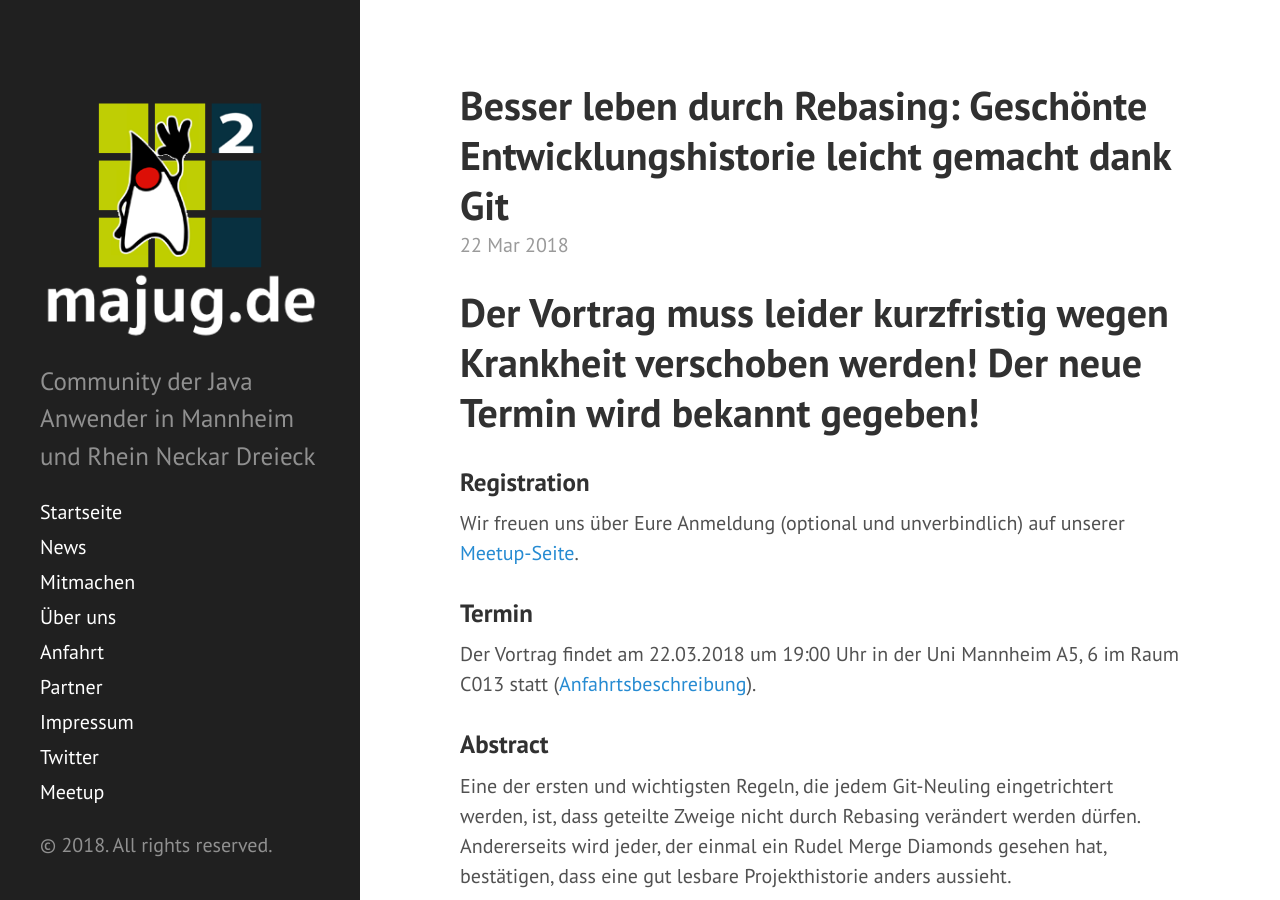
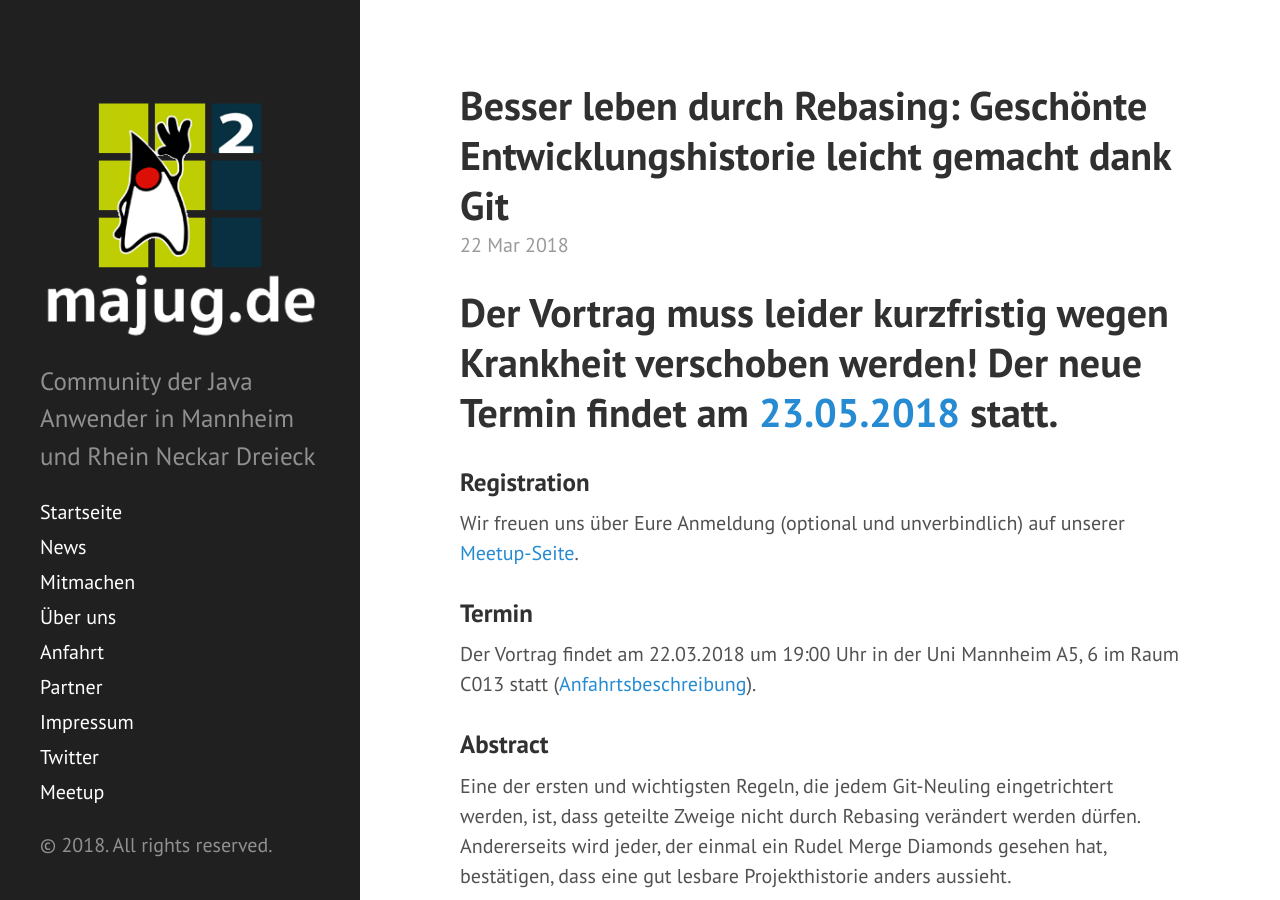
Before and after one commit to majug/majug.github.io, a Jekyll site: the page built from _posts/2018-03-22-git-rebasing.md, in a window 1280 px wide and 900 px high. Built offline with Jekyll 4.4.1, drawn with Linux system fonts in a browser that asks for light colours.

Commit message:
Add new date in canceled meetup.
Original pull request: #28

```diff
--- a/_posts/2018-03-22-git-rebasing.md
+++ b/_posts/2018-03-22-git-rebasing.md
@@ -2,10 +2,9 @@
 layout: post
 title: "Besser leben durch Rebasing: Geschönte Entwicklungshistorie leicht gemacht dank Git"
 speaker: Steffen Schluff
-state: startpage
 ---
 
-# Der Vortrag muss leider kurzfristig wegen Krankheit verschoben werden! Der neue Termin wird bekannt gegeben!
+# Der Vortrag muss leider kurzfristig wegen Krankheit verschoben werden! Der neue Termin findet am [23.05.2018](http://www.majug.de/2018/05/23/git-rebasing/) statt.
 
 ### Registration
 
```
